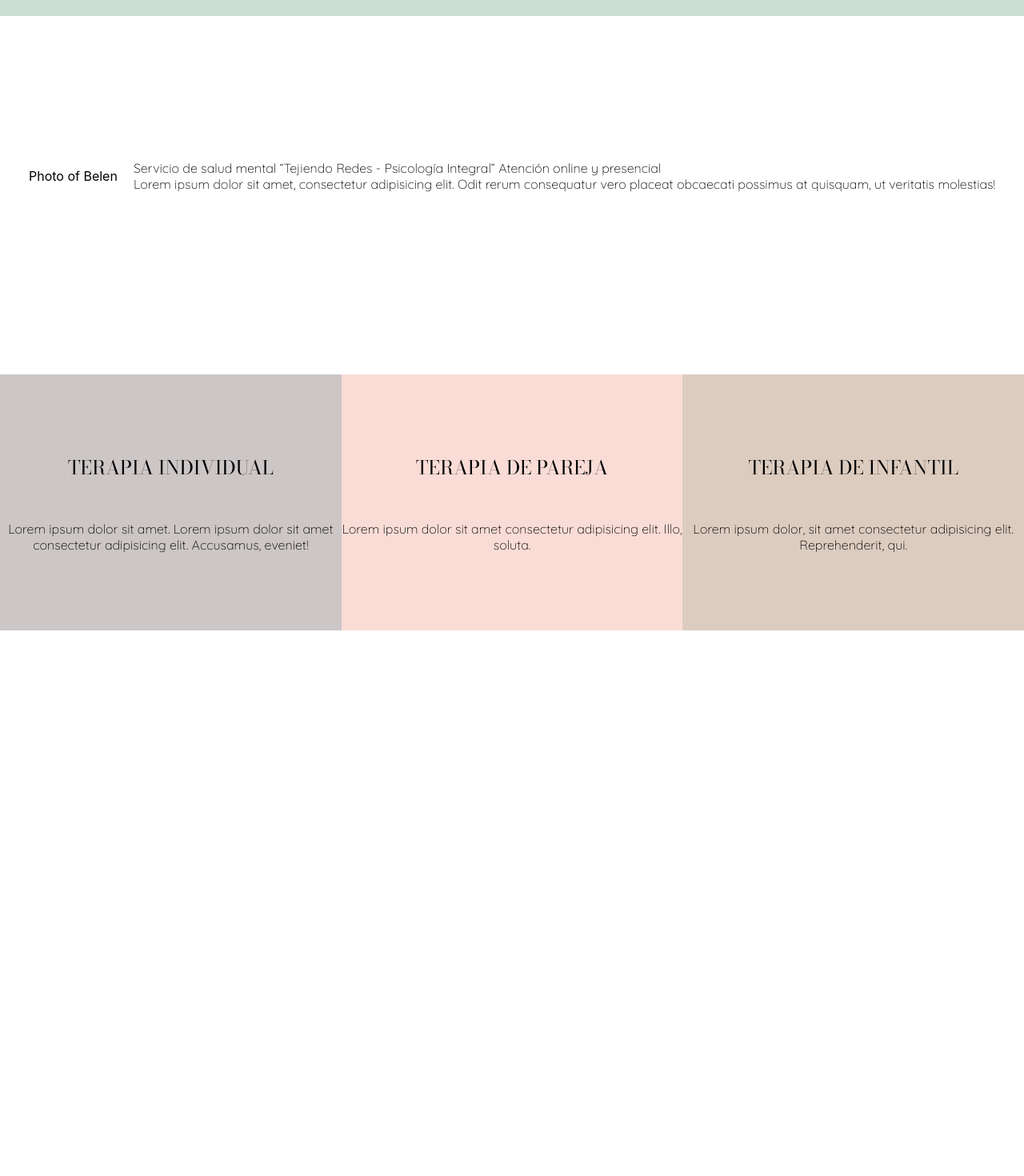
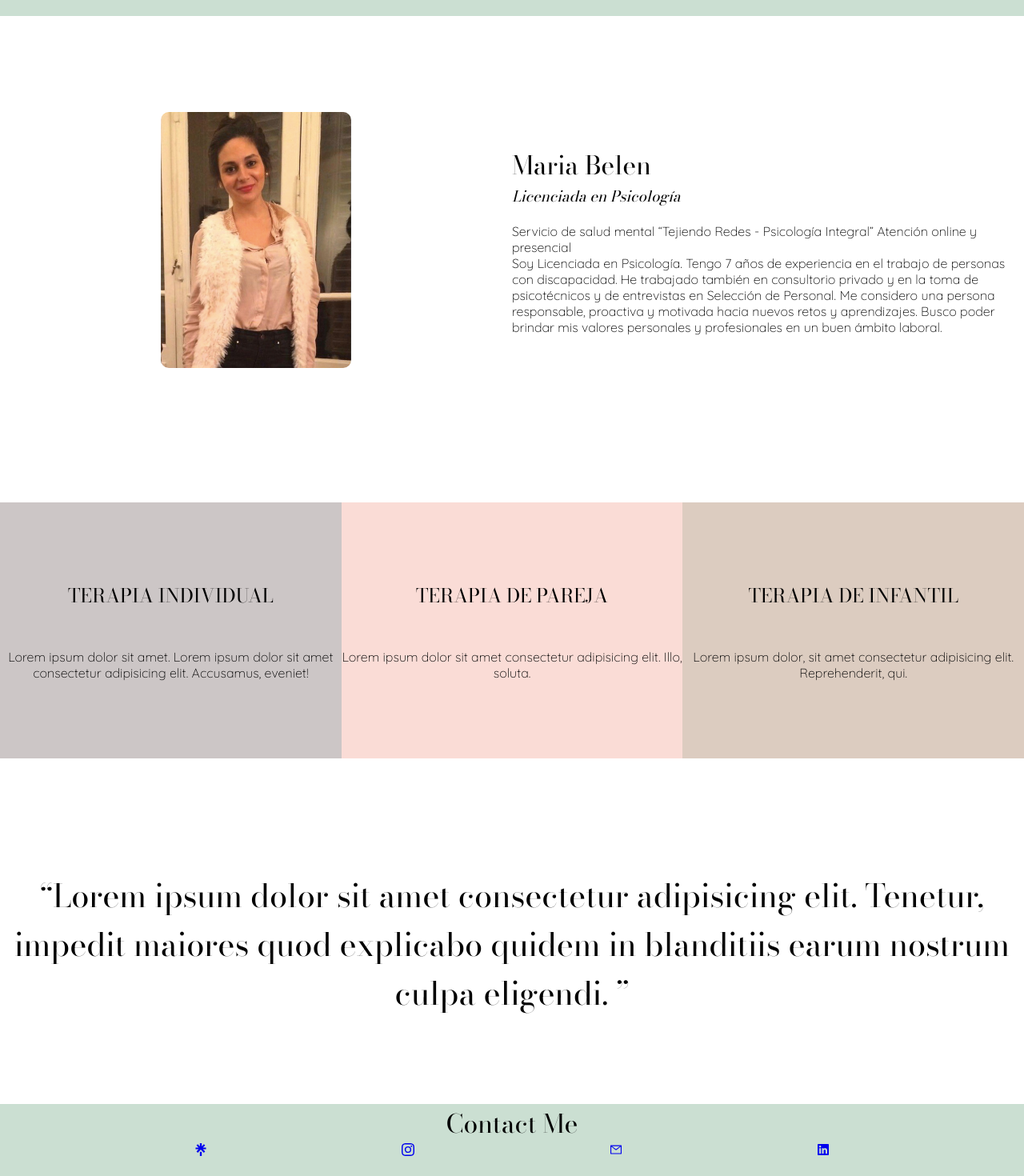
Before and after one commit to ShannonIanthe/Belen_Website_Therapy, a React (Create React App) app: page / in a window 1280 px wide. Shown: the part 460-1930 px from the top of the page at 80% size. Before the commit the page ends 1280 px from the top, so only its background shows below. Built offline with nearby package versions, Linux system fonts and the light colour scheme; a web font is replaced by a local one.

Commit message:
added a couple more components and installed netlify in order to host the website

```diff
--- a/package.json
+++ b/package.json
@@ -8,9 +8,10 @@
     "@testing-library/user-event": "^13.5.0",
     "framer-motion": "^7.5.3",
     "gsap": "^3.11.3",
+    "netlify-cli": "^12.0.11",
     "react": "^18.2.0",
     "react-dom": "^18.2.0",
-    "react-icons": "^4.4.0",
+    "react-icons": "^4.6.0",
     "react-lorem-ipsum": "^1.4.10",
     "react-scripts": "5.0.1",
     "web-vitals": "^2.1.4"
--- a/src/App.js
+++ b/src/App.js
@@ -4,6 +4,8 @@ import Navbar from './components/Navbar'
 import About from './components/About'
 import Quote from './components/Quote'
 import Services from './components/Services'
+import Feedback from './components/Feedback'
+import Contact from './components/Contact'
 
 function App() {
   return (
@@ -12,6 +14,8 @@ function App() {
   <Quote />
   <About />
   <Services />
+  <Feedback />
+  <Contact />
 </React.Fragment>
 
   );
--- a/src/Styles/main.css
+++ b/src/Styles/main.css
@@ -54,15 +54,42 @@ nav a:hover {
 
 /* ABOUT */
 .about-info {
-  height: 50vh;
+  height: 70vh;
   display: flex;
   align-items: center;
-  justify-content: space-evenly;
-  margin: 0rem 2rem;
-  gap: 1rem;
+  justify-content: center;
 }
 .about-info p {
   font-family: var(--secondaryFont);
+}
+
+#col {
+  flex: 1;
+  justify-content: center;
+  align-items: center;
+}
+
+.belu-picture {
+  height: 20rem;
+  border-radius: 10px;
+  margin: 1rem 1rem;
+}
+
+.col1,
+.col2 {
+  display: flex;
+  justify-content: center;
+  align-items: center;
+}
+
+.name h1{
+  font-family: var(--mainFont);
+  font-weight: 200;
+}
+.title h3{
+  font-family: var(--mainFont);
+  font-style: italic;
+  font-weight: 100;
 }
 
 
@@ -116,3 +143,36 @@ nav a:hover {
 .service3 {
   background: rgb(220, 204, 192);
 }
+
+/* FEEDBACK */
+.feedback {
+  display: flex;
+  justify-content: center;
+  align-items: center;
+  height: 50vh;
+  font-family: var(--mainFont);
+  font-size: 2.5rem;
+  text-align: center;
+}
+
+/* CONTACT */
+.contact-me {
+  height: 50vh;
+  background-color: var(--mainColor);
+}
+
+.contact-me h1{
+  display: flex;
+  flex-direction: column;
+  align-items: center;
+  justify-content: center;
+  font-family: var(--mainFont);
+  font-weight: 200;
+}
+
+.icons {
+  display: flex;
+  align-items: center;
+  justify-content: space-evenly;
+  cursor: pointer;
+}
--- a/src/components/About.js
+++ b/src/components/About.js
@@ -1,14 +1,22 @@
 import React from 'react'
 import '../Styles/main.css'
+import Belen from '../images/beluPic.png'
 
 function About() {
   return (
     <div className='about-info'>
-        <div>Photo of Belen</div>
-        <p>Servicio de salud mental
+<div id='col' className='col1'>
+<img className='belu-picture' src={Belen} alt='pictureOfBelen'/>
+</div>
+<div id='col' className='col2'>
+<p><span className='name'><h1>Maria Belen</h1></span>
+<span className='title'><h3>Licenciada en Psicología</h3></span><br/>
+          Servicio de salud mental
           “Tejiendo Redes - Psicología Integral”
           Atención online y presencial
-          <br/> Lorem ipsum dolor sit amet, consectetur adipisicing elit. Odit rerum consequatur vero placeat obcaecati possimus at quisquam, ut veritatis molestias! </p>
+          <br/> Soy Licenciada en Psicología. Tengo 7 años de experiencia en el trabajo de personas con discapacidad. He trabajado también en consultorio privado y en la toma de psicotécnicos y de entrevistas en Selección de Personal. Me considero una persona responsable, proactiva y motivada hacia nuevos retos y aprendizajes.
+Busco poder brindar mis valores personales y profesionales en un buen ámbito laboral. </p>
+</div>
     </div>
   )
 }
--- a/src/components/Contact.js
+++ b/src/components/Contact.js
@@ -0,0 +1,27 @@
+import React from 'react'
+import { SiLinktree } from 'react-icons/si'
+import { BsInstagram } from 'react-icons/bs'
+import { AiOutlineMail } from 'react-icons/ai'
+import { FaLinkedin } from 'react-icons/fa'
+
+function Contact() {
+  return (
+    <div className='contact-me'>
+    <h1>Contact Me</h1>
+
+    <div className='icons'>
+
+    <a href='https://linktr.ee/tejiendoredes.psintegral' target="_blank"><SiLinktree /></a>
+
+    <a href='https://www.instagram.com/tejiendoredes.psintegral/?hl=en' target="_blank"><BsInstagram /></a>
+
+    <a href='mailto:tejiendoredes.psintegral@gmail.com' target="_blank"><AiOutlineMail /></a>
+
+    <a href='https://www.linkedin.com/in/maria-belen-dominguez-vazquez/' target="_blank"><FaLinkedin /></a>
+    </div>
+
+    </div>
+  )
+}
+
+export default Contact
--- /dev/null
+++ b/src/components/Feedback.js
@@ -0,0 +1,11 @@
+import React from 'react'
+
+function Feedback() {
+  return (
+    <div className='feedback'>
+        <q>Lorem ipsum dolor sit amet consectetur adipisicing elit. Tenetur, impedit maiores quod explicabo quidem in blanditiis earum nostrum culpa eligendi. </q>
+    </div>
+  )
+}
+
+export default Feedback
```
Also changed, not shown: src/images/beluPic.png (added), 1 other file (tests, documents, lock files or other folders).
